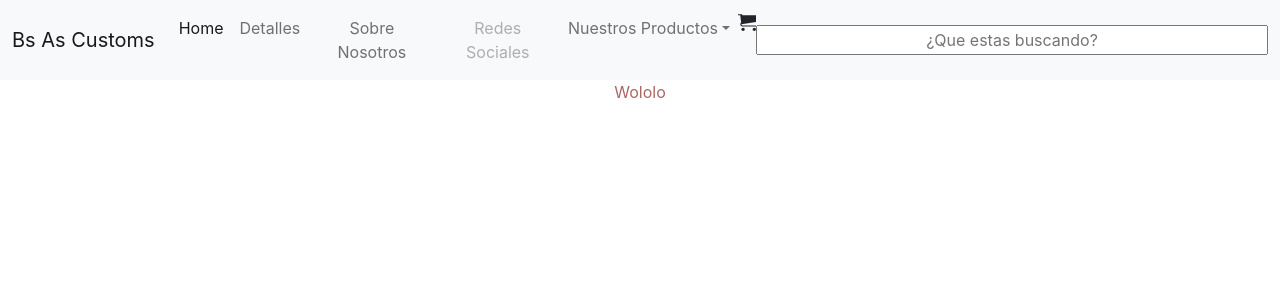
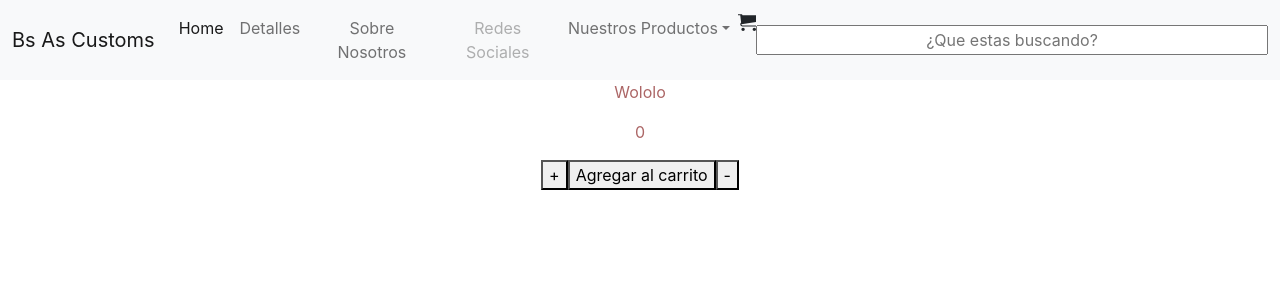
Before and after one commit to felipedurini/curso-react, a React (Create React App) app: page / in a window 1280 px wide. Shown: the top 300 px of the page. Built offline with nearby package versions, Linux system fonts and the light colour scheme.

Commit message:
cambios varios

```diff
--- a/src/App.jsx
+++ b/src/App.jsx
@@ -2,7 +2,7 @@ import logo from './logo.svg';
 import './App.css';
 //import Input from './components/Input';
 import NavBar from './components/NavBar';
-import ItemListContainer from './components/ItemListContainer';
+import ItemListContainer from './containers/ItemListContainer';
 
 
 function App() {
--- /dev/null
+++ b/src/components/ItemCount/index.jsx
@@ -0,0 +1,37 @@
+import React, { useState } from 'react'
+
+const ItemCount = ({handleAdd, initial, stock}) => {
+
+    const [count, setCount]=useState(0)
+
+    const onAdd= ()=> {
+        if(count<stock){
+        setCount(count+1)}
+        else{
+            alert('No hay suficiente stock')
+        }
+    }
+
+    const onDecrement= ()=> {
+        if(count>1){
+        setCount(count-1)}
+        else{
+            alert('El minimo es una unidad')
+        }
+    }
+
+  return (
+    <div>
+      <p>{count}</p>
+
+      <button onClick={onAdd}>+</button>
+
+      <button onClick={()=>handleAdd(count)}>Agregar al carrito</button>
+
+      <button onClick={onDecrement}>-</button>
+
+    </div>
+  )
+}
+
+export default ItemCount
--- a/src/components/ItemListContainer/index.jsx
+++ /dev/null
@@ -1,12 +0,0 @@
-import React from 'react'
-import './style.css'
-
-const ItemListContainer = ({greeting}) => {
-  return (
-    <div>
-      <p>{greeting}</p>
-    </div>
-  )
-}
-
-export default ItemListContainer
--- /dev/null
+++ b/src/containers/ItemListContainer/index.jsx
@@ -0,0 +1,19 @@
+import React, { useState } from 'react'
+import ItemCount from '../../components/ItemCount'
+import './style.css'
+
+const ItemListContainer = ({greeting}) => {
+
+  const handleAdd = (count) => {
+    console.log(`se agregaron ${count} productos al carrito.`)
+  }
+
+  return (
+    <div>
+      <p>{greeting}</p>
+      <ItemCount handleAdd={handleAdd} initial={1} stock={10}/>
+    </div>
+  )
+}
+
+export default ItemListContainer
```
Also changed, not shown: src/containers/ItemListContainer/style.css (renamed from src/components/ItemListContainer/style.css).
